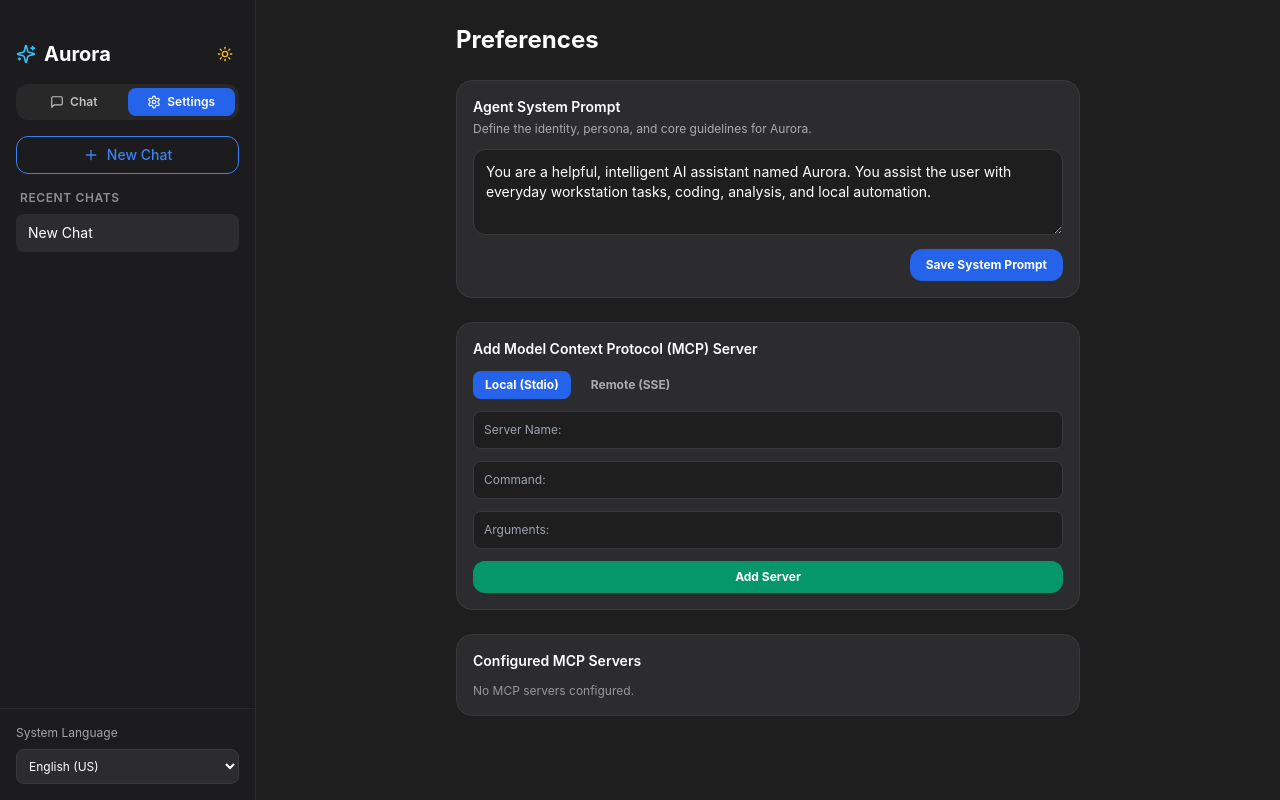
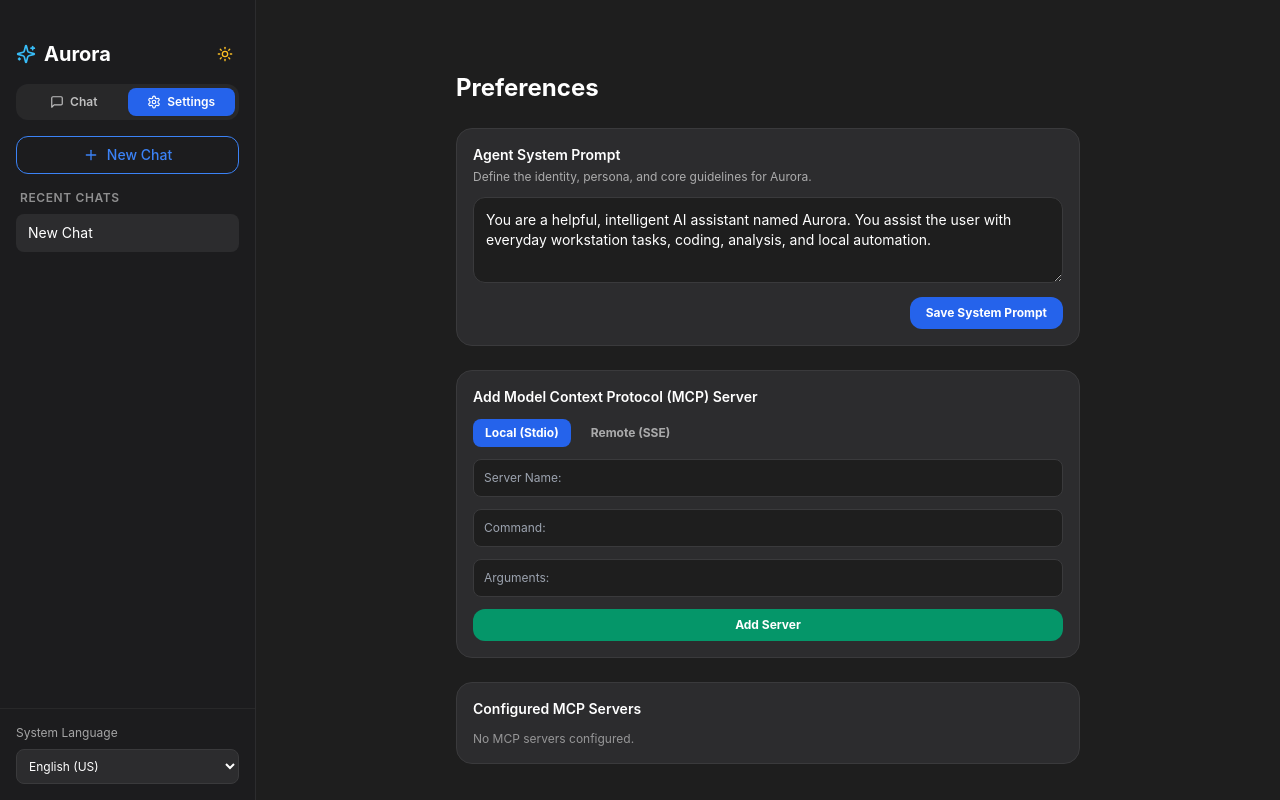
Before and after one commit to Kumitesemih97/aurora-desktop, a React (Vite) app: page / in a window 1280 px wide. Both pictures are taken after a click on the button "Settings". Built offline with nearby package versions, Linux system fonts and the light colour scheme.

Commit message:
Add drag region to preferences header in SettingsView

```diff
--- a/src/components/SettingsView.tsx
+++ b/src/components/SettingsView.tsx
@@ -46,7 +46,10 @@ export const SettingsView: React.FC<SettingsViewProps> = ({ config, saveConfig,
 
   return (
     <div className="max-w-2xl mx-auto w-full space-y-6 p-6 overflow-y-auto h-full">
-      <h2 className="text-2xl font-bold">{t("preferences")}</h2>
+      {/* Top Drag Region Bar */}
+      <div data-tauri-drag-region className="h-6 w-full shrink-0 select-none cursor-default" />
+
+      <h2 data-tauri-drag-region className="text-2xl font-bold select-none">{t("preferences")}</h2>
 
       <div className={`p-4 rounded-2xl border ${darkMode ? "bg-[#2C2C2E] border-[#3A3A3C]" : "bg-white border-[#E5E5EA]"}`}>
         <h3 className="font-semibold mb-1 text-sm">{t("sys_prompt_title")}</h3>
```
